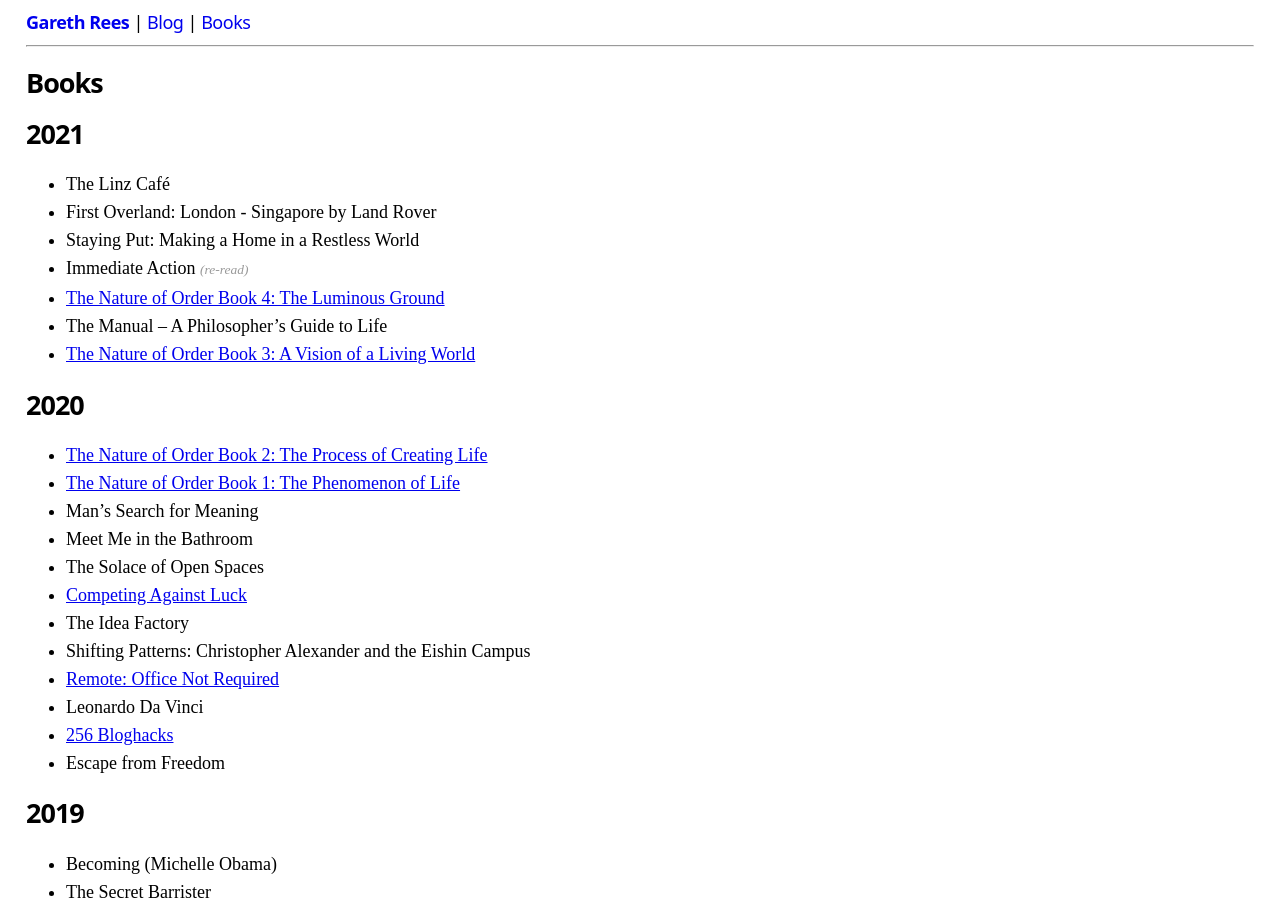
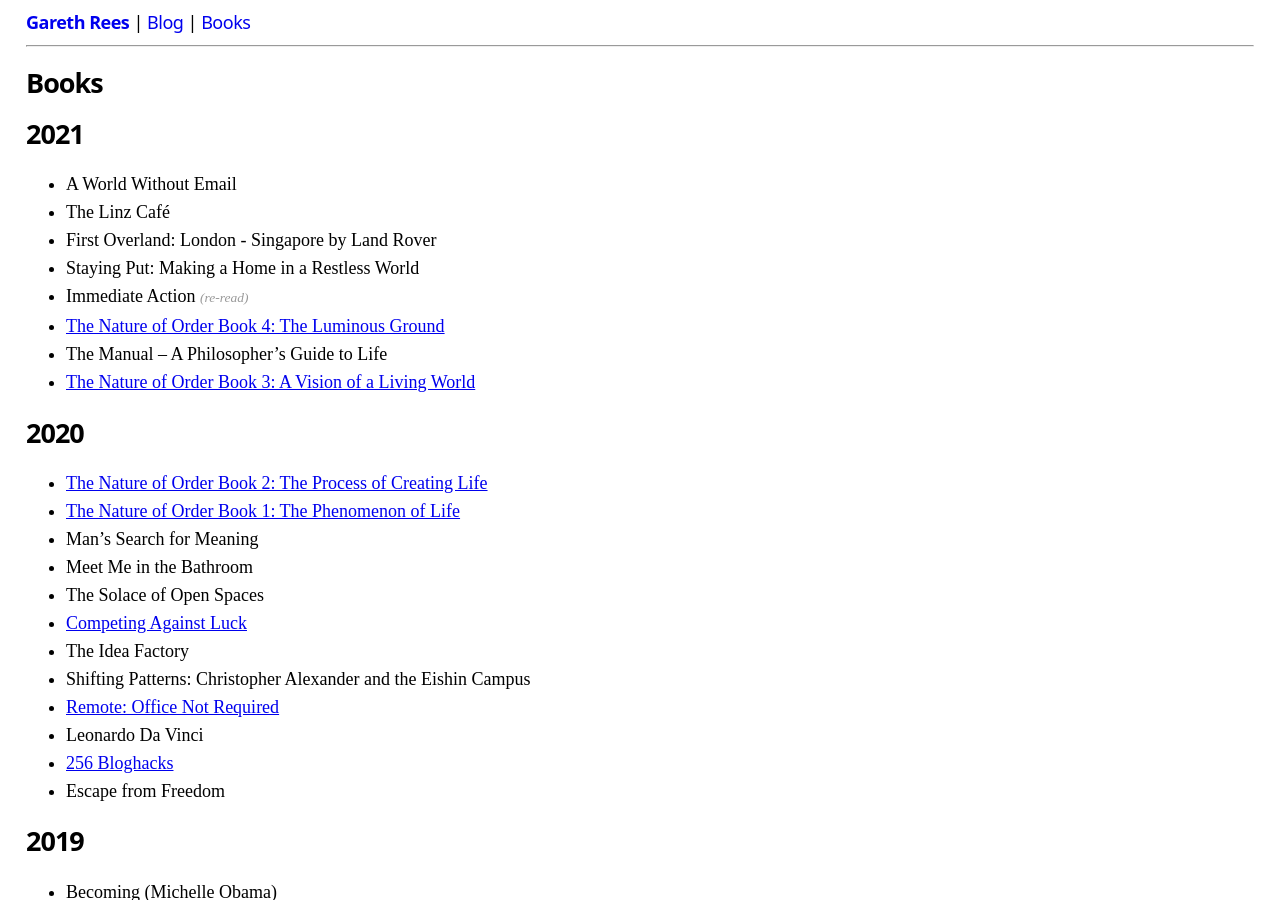
Before and after one commit to garethrees/garethrees.github.com, a Jekyll site: the page built from books.html, in a window 1280 px wide and 900 px high. Built offline with Jekyll 4.4.1, drawn with Linux system fonts in a browser that asks for light colours.

Commit message:
Update books

```diff
--- a/_data/books.yml
+++ b/_data/books.yml
@@ -1,4 +1,5 @@
 2021:
+- title: "A World Without Email"
 - title: "The Linz Café"
 - title: "First Overland: London - Singapore by Land Rover"
 - title: "Staying Put: Making a Home in a Restless World"
```
